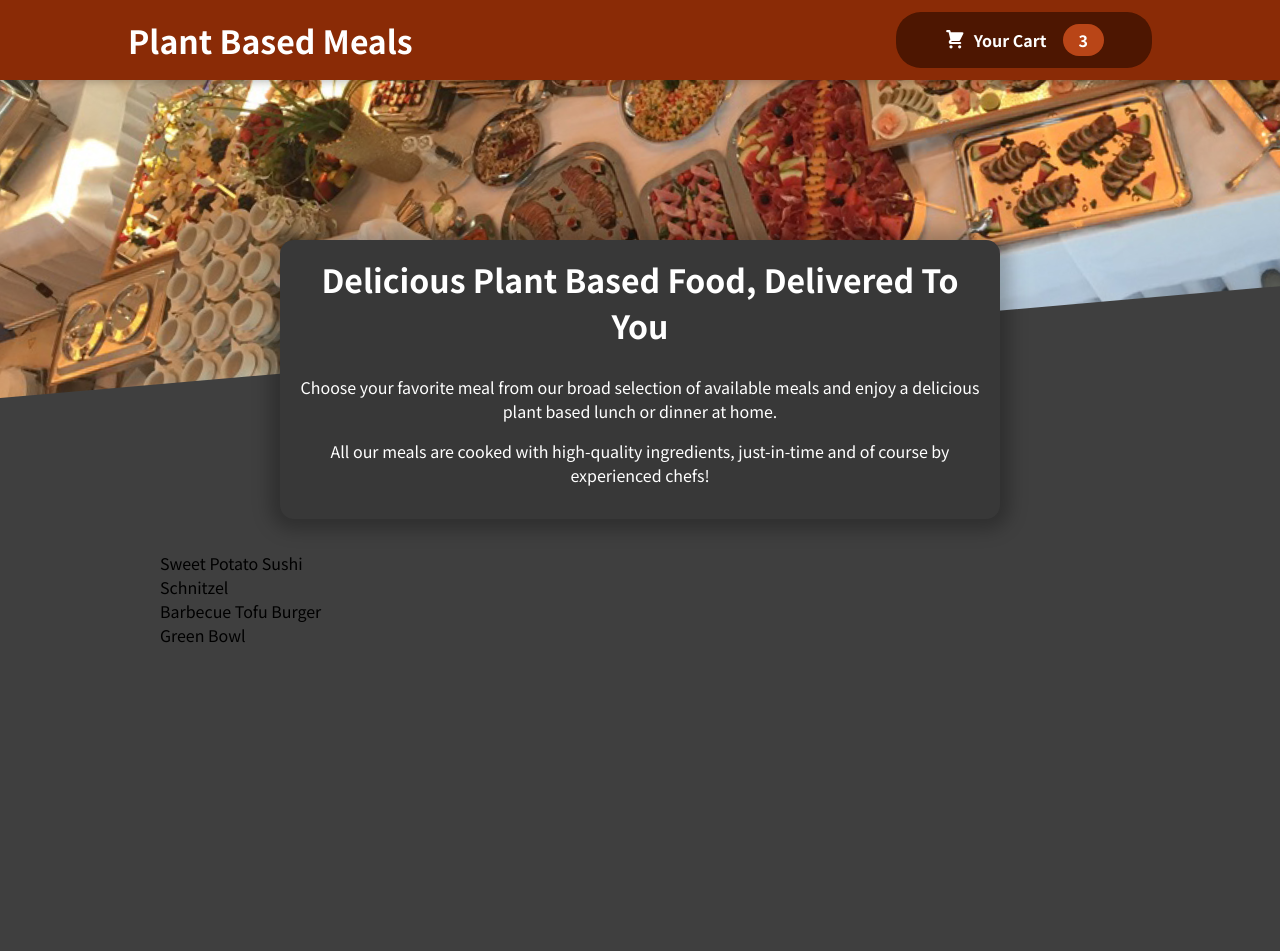
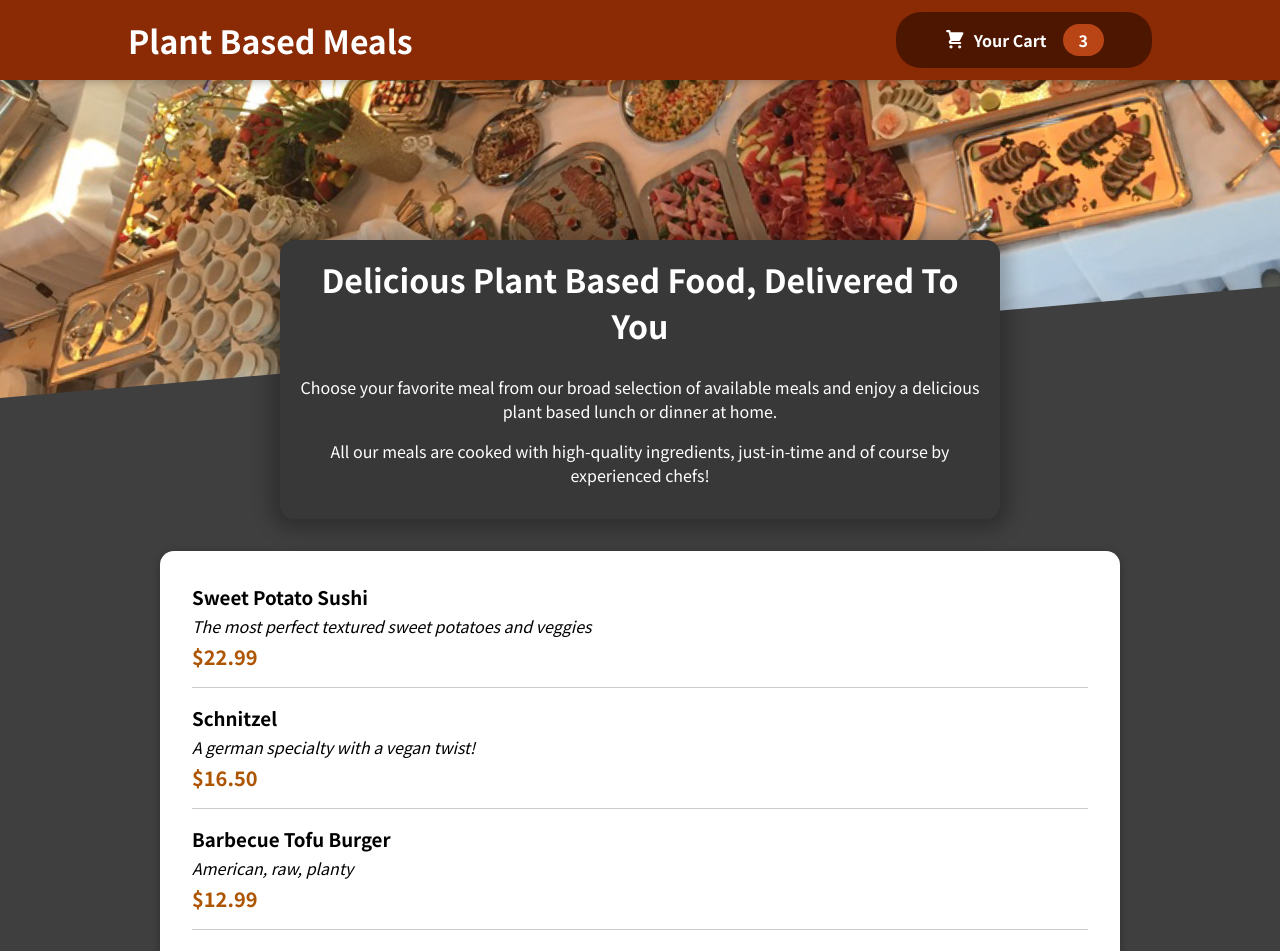
Before and after one commit to mashu2n/vegan_food_order_app, a React (Create React App) app: page / in a window 1280 px wide. Shown: the top 951 px of the page. Before the commit the page ends 800 px from the top, so only its background shows below. Built offline with nearby package versions, Linux system fonts and the light colour scheme.

Commit message:
adding and displaying meal Items

```diff
--- a/src/components/Meals/AvailableMeals.js
+++ b/src/components/Meals/AvailableMeals.js
@@ -1,3 +1,5 @@
+import Card from "../UI/Card";
+import MealItem from "./MealItem/MealItem";
 import classes from "./AvailableMeals.module.css";
 
 const DUMMY_MEALS = [
@@ -27,11 +29,20 @@
   },
 ];
 const AvailableMeals = () => {
-  const mealsList = DUMMY_MEALS.map((meal) => <li>{meal.name}</li>);
+  const mealsList = DUMMY_MEALS.map((meal) => (
+    <MealItem
+      key={meal.id}
+      name={meal.name}
+      description={meal.description}
+      price={meal.price}
+    />
+  ));
 
   return (
     <section className={classes.meals}>
-      <ul>{mealsList}</ul>
+      <Card>
+        <ul>{mealsList}</ul>
+      </Card>
     </section>
   );
 };
--- /dev/null
+++ b/src/components/Meals/MealItem/MealItem.js
@@ -0,0 +1,20 @@
+import React from "react";
+
+import classes from "./MealItem.module.css";
+
+const MealItem = (props) => {
+  const price = `$${props.price.toFixed(2)}`;
+
+  return (
+    <li className={classes.meal}>
+      <div>
+        <h3>{props.name}</h3>
+        <div className={classes.description}>{props.description}</div>
+        <div className={classes.price}>{price}</div>
+      </div>
+      <div></div>
+    </li>
+  );
+};
+
+export default MealItem;
--- /dev/null
+++ b/src/components/Meals/MealItem/MealItem.module.css
@@ -0,0 +1,22 @@
+.meal {
+    display: flex;
+    justify-content: space-between;
+    margin: 1rem;
+    padding-bottom: 1rem;
+    border-bottom: 1px solid #ccc;
+  }
+
+  .meal h3 {
+    margin: 0 0 0.25rem 0;
+  }
+
+  .description {
+    font-style: italic;
+  }
+
+  .price {
+    margin-top: 0.25rem;
+    font-weight: bold;
+    color: #ad5502;
+    font-size: 1.25rem;
+  }
--- /dev/null
+++ b/src/components/UI/Card.js
@@ -0,0 +1,9 @@
+import React from "react";
+
+import classes from "./Card.module.css";
+
+const Card = (props) => {
+  return <div className={classes.card}>{props.children}</div>;
+};
+
+export default Card;
--- /dev/null
+++ b/src/components/UI/Card.module.css
@@ -0,0 +1,6 @@
+.card {
+    padding: 1rem;
+    box-shadow: 0 2px 8px rgba(0, 0, 0, 0.25);
+    border-radius: 14px;
+    background-color: white;
+  }
```
Also changed, not shown: src/components/Meals/MealItem/MealItemForm.js (added), 1 other file (tests, documents, lock files or other folders).
